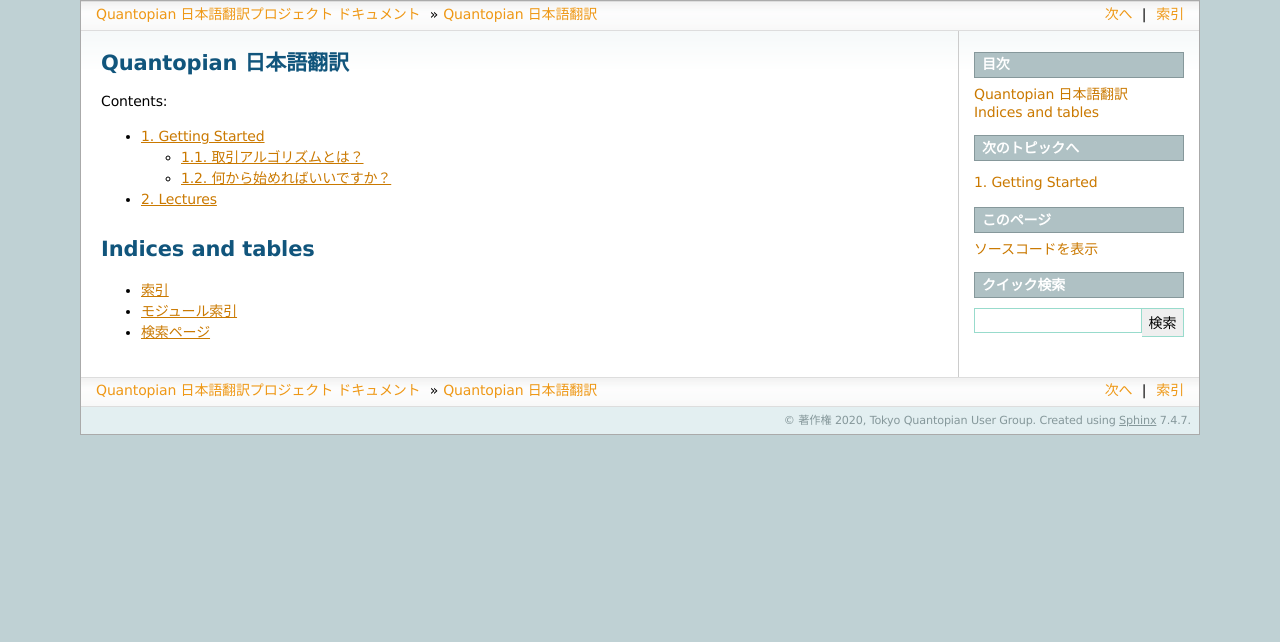
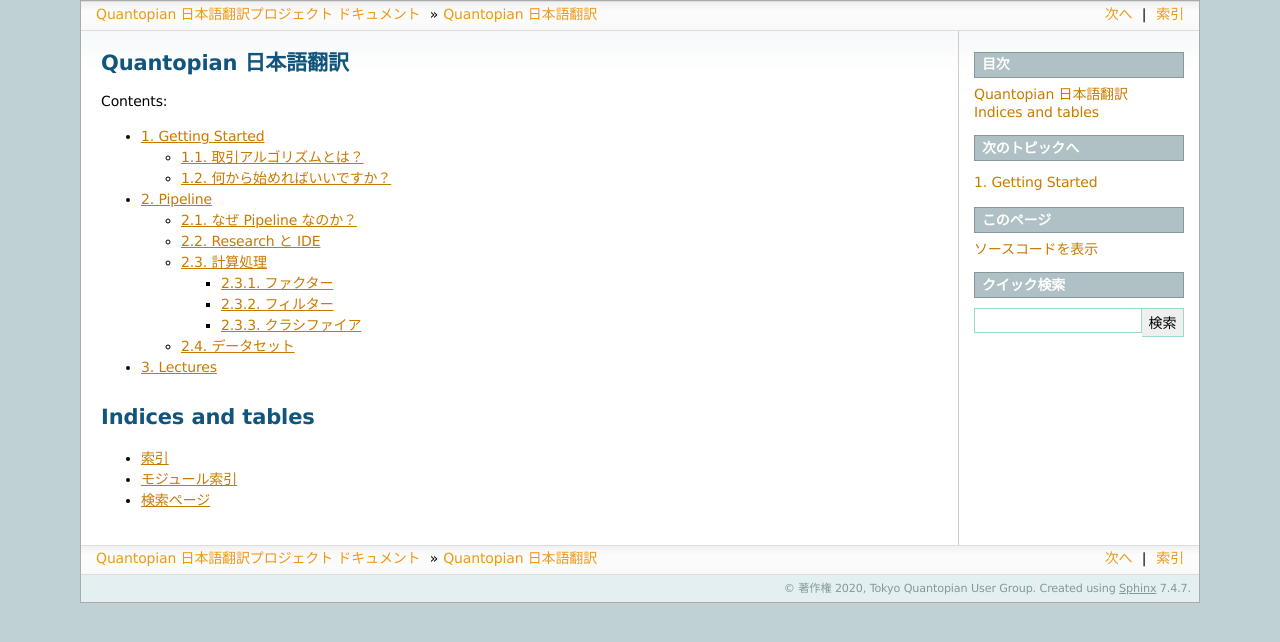
Before and after one commit to tokyoquantopian/quantopian-doc-ja, a Sphinx documentation site: the page built from source/index.rst, in a window 1280 px wide. Shown: the top 642 px of the page. Built offline with Sphinx 7.4.7, drawn with Linux system fonts in a browser that asks for light colours; some of the changed lines change nothing that is shown.

Commit message:
2_pipeline_lesson1の初稿コミット

```diff
--- /dev/null
+++ b/source/tutorial/2_pipeline_lesson1.rst
@@ -0,0 +1,82 @@
+Quantopian パイプラインのチュートリアルへようこそ！このチュートリアルでは、 `Pipeline API <https://www.quantopian.com/docs/user-guide/tools/pipeline>`_ を紹介します。
+もしあなたがQuantopianに不慣れであれば、`Getting Started Tutorial <https://www.quantopian.com/tutorials/getting-started>`_ から始め、少なくともPythonの動作知識を学習しておくことをお薦めします。
+このチュートリアルはいくつかのレッスンに分かれており、それぞれのレッスンで異なるPipeline APIの機能に触れていきます。
+レッスン 2-11 はResearch 環境で動作します。レッスン12 は IDE 環境で動作します。
+
+なぜ Pipeline なのか？
+-------------------------
+多くの取引アルゴリズムは、以下のような構造を持っています:
+
+1. 既知の（大きな）データセット内に存在する資産に対し、一定区間のデータウィンドウに基づいたN個のスカラー値を計算する。
+2. (1)の計算結果に基づいて、取引可能な資産の集合を絞り込む。
+3. (2)で絞り込みした資産の集合に対し、望ましい投資比率を計算する。
+4. 現在のポートフォリオの投資比率が、(3)で計算した望ましい投資比率となるように発注する。
+
+これらを頑健に実行するためには、いくつかの技術的困難が存在します。そこには、以下のようなものが含まれます。
+
+* 大規模データセットに対する効率的な問い合わせ
+* 大規模データセットに対する計算効率
+* データ修正作業（株式分割や配当金）
+* 資産の上場廃止作業
+
+パイプラインは、様々なデータセットのコレクションに対する計算処理を表現するための統一されたAPIを提供することにより、こうした技術的困難を解決します。
+
+Research と IDE
+-------------------------
+
+理想的なアルゴリズムデザインワークフローには、調査(Research) 段階と、実装（Implementaion）段階が内在します。
+Reserch環境内では、`notebook <https://ipython.org/notebook.html>`_ を通じてデータに触れたり、様々なアイデアを素早く試したりすることができます。
+アルゴリズムは、バックテストが可能なIDEの中で実装されます。
+
+パイプラインAPIの特徴の1つは、パイプラインの構築はResearchでもIDEでも同一であることです。
+２つの環境内でパイプラインを使用する際の唯一の違いは、その実行方法です。
+この特徴は、パイプラインをReserch環境でデザインし、それをIDE内のアルゴリズムに単純にコピーアンドペーストできることを可能にしています。
+このワークフローは、後ほどのレッスンで詳細に議論する予定ですが、チュートリアル全体を通して見ていくことになるでしょう。
+
+計算処理
+-------------------------
+
+パイプラインで表現される計算処理には、「ファクター(Factors)」と「フィルター(Filters)」と「クラシファイア(Classifires)」の３種類があります。
+
+抽象的にいうと、ファクター、フィルター、クラシファイアで表されるすべての関数は、とある資産のある一時点における何らかの値を出力します。
+ファクター、フィルター、クラシファイアは、出力する値の種類によって区別されます。
+
+ファクター
+^^^^^^^^^^^^^^^^^^^^^^^^^
+
+ファクターとは、とある資産のある一時点から数値を出力する関数のことです。
+
+ファクターの単純な例は、とある証券の直近値段です。証券の銘柄名と特定時点を与えられることによって、その直近の値段が数値として返ってきます。
+また別の例として、とある証券の10日間の平均出来高が挙げられます。
+ファクターは数値を証券に割り当てるために最も一般的に利用され、いろいろな方法で用いられます。
+ファクターは、以下のような処理において使われます。
+
+* ターゲットとなる比率の計算
+* アルファシグナルの生成
+* より複雑なファクターの作成
+* フィルターの作成
+
+フィルター
+^^^^^^^^^^^^^^^^^^^^^^^^^
+
+フィルターとは、とある資産のある一時点からブール型の値を出力する関数のことです。
+
+フィルターの一例は、とある証券の値段が10ドル以下かどうかを表す関数です。証券の銘柄名と特定時点を与えられることによって、TrueまたはFalseによって評価されます。
+フィルターは特定の目的に対し、資産の集合が該当するか否かを表現するために最も一般的に利用されます。
+
+クラシファイア
+^^^^^^^^^^^^^^^^^^^^^^^^^
+
+クラシファイアとは、とある資産のある一時点から分類型の値を出力する関数のことです。
+
+より明確には、クラシファイアは数値で表現することのできない、string型、あるいはint型（例えば数値でラベリングされた業種コードなど）を返します。
+クラシファイアはファクター計算上の複雑な変換を行ううえで、資産をグループ化するために最も一般的に利用されます。
+クラシファイアの一例は、とある資産の現在取引可能な取引所を返す関数です。
+
+データセット
+-----------------------
+
+パイプライン処理は、`四本値や出来高 <https://www.quantopian.com/docs/data-reference/daily_pricing>`_ 、`財務データ <https://www.quantopian.com/docs/data-reference/factset_fundamentals>`_ 、そして `コンセンサス予想データ <https://www.quantopian.com/docs/data-reference/estimates_consensus>`_ といった `多様なデータ <https://www.quantopian.com/docs/data-reference/overview>`_  を用いて実行することが可能です。
+後ほどのレッスンで、こうしたデータセットを見ていくことにします。
+
+典型的なパイプラインには通常、複数の計算処理とデータセットを含んでいます。このチュートリアルでは、10日間平均値段と30日値段の間で大きな値動きのあった流動性の高い証券を選別するパイプラインを構築していきます。
--- a/source/tutorial/index.rst
+++ b/source/tutorial/index.rst
@@ -9,3 +9,13 @@
    :caption: Contents:
 
    1_getting_started_lesson1
+
+===============
+Pipeline
+===============
+
+.. toctree::
+   :maxdepth: 2
+   :caption: Contents:
+
+   2_pipeline_lesson1
```
